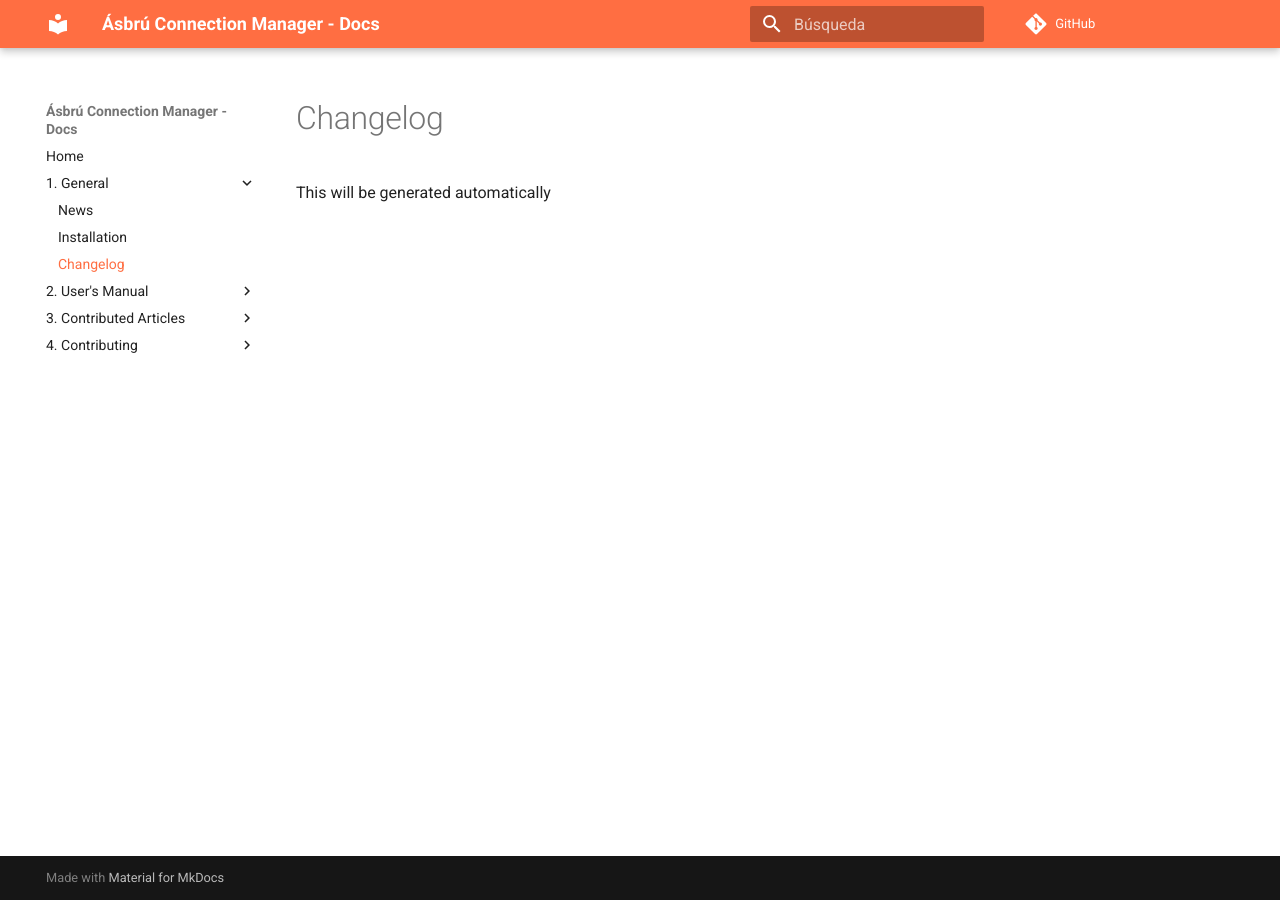
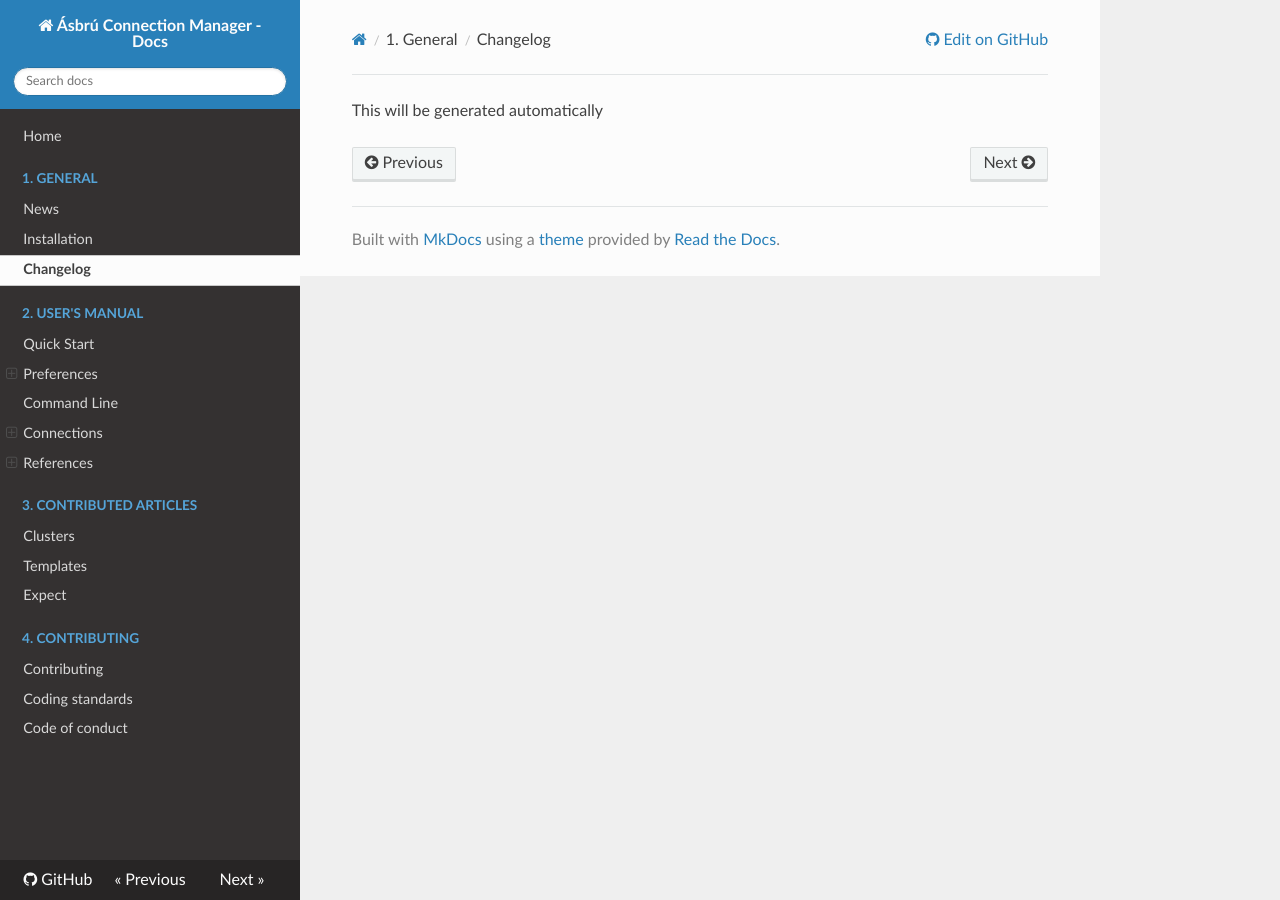
Before and after one commit to asbru-cm/asbru-cm, an MkDocs documentation site: the page built from doc/General/Changelog.md, in a window 1280 px wide. Built offline with MkDocs 1.6.1, drawn with Linux system fonts in a browser that asks for light colours; nearby versions of some CDN libraries; comment, search, counter and statistics services are not loaded.

Commit message:
removed material

```diff
--- a/mkdocs.yml
+++ b/mkdocs.yml
@@ -50,11 +50,5 @@
       - Coding standards: Contributing/CODING_STANDARD.md
       - Code of conduct: Contributing/CODE_OF_CONDUCT.md
 
-theme:
-    name: material
-    language: es
-    palette:
-        primary: 'deep orange'
-        accent: 'orange'
 markdown_extensions:
   - admonition
```
